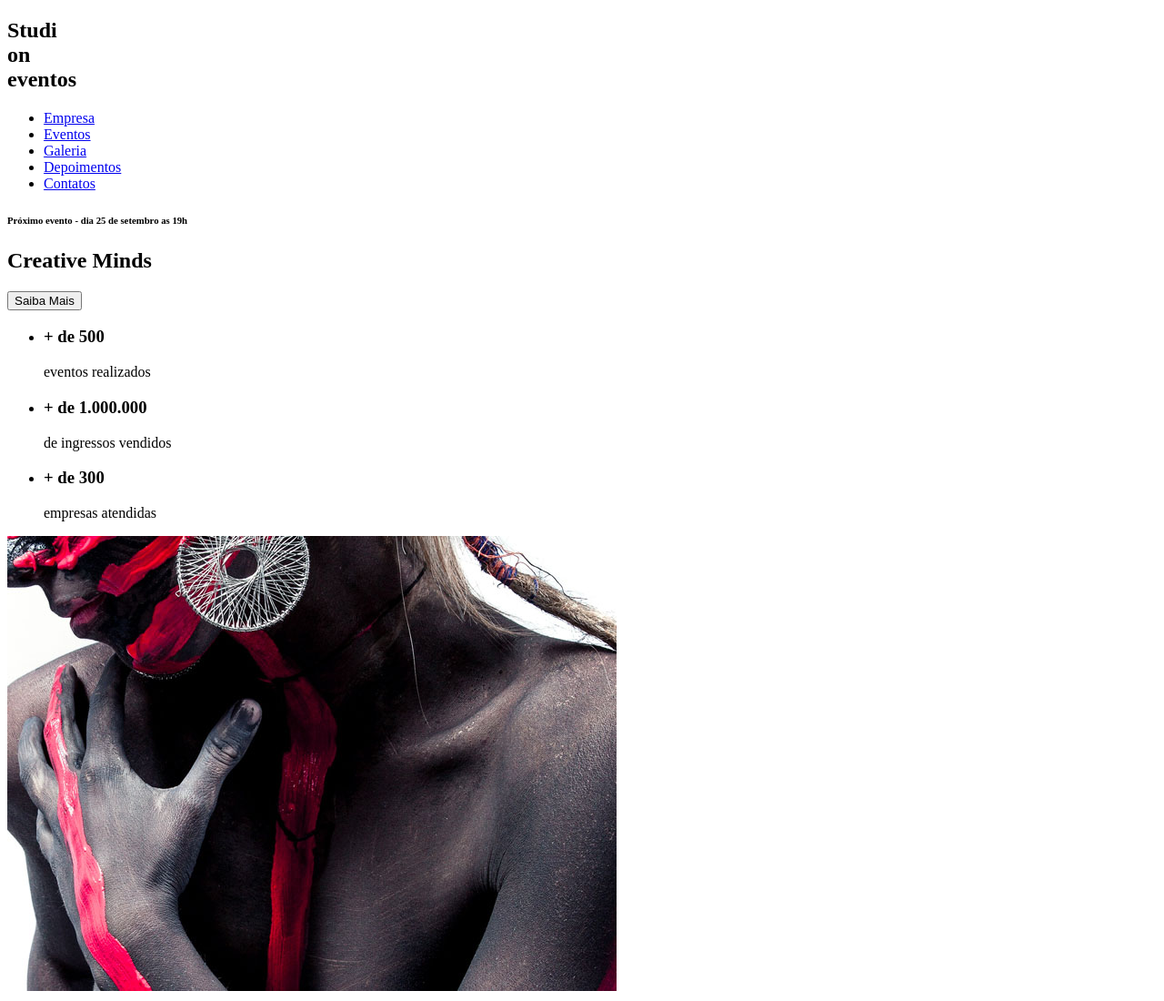
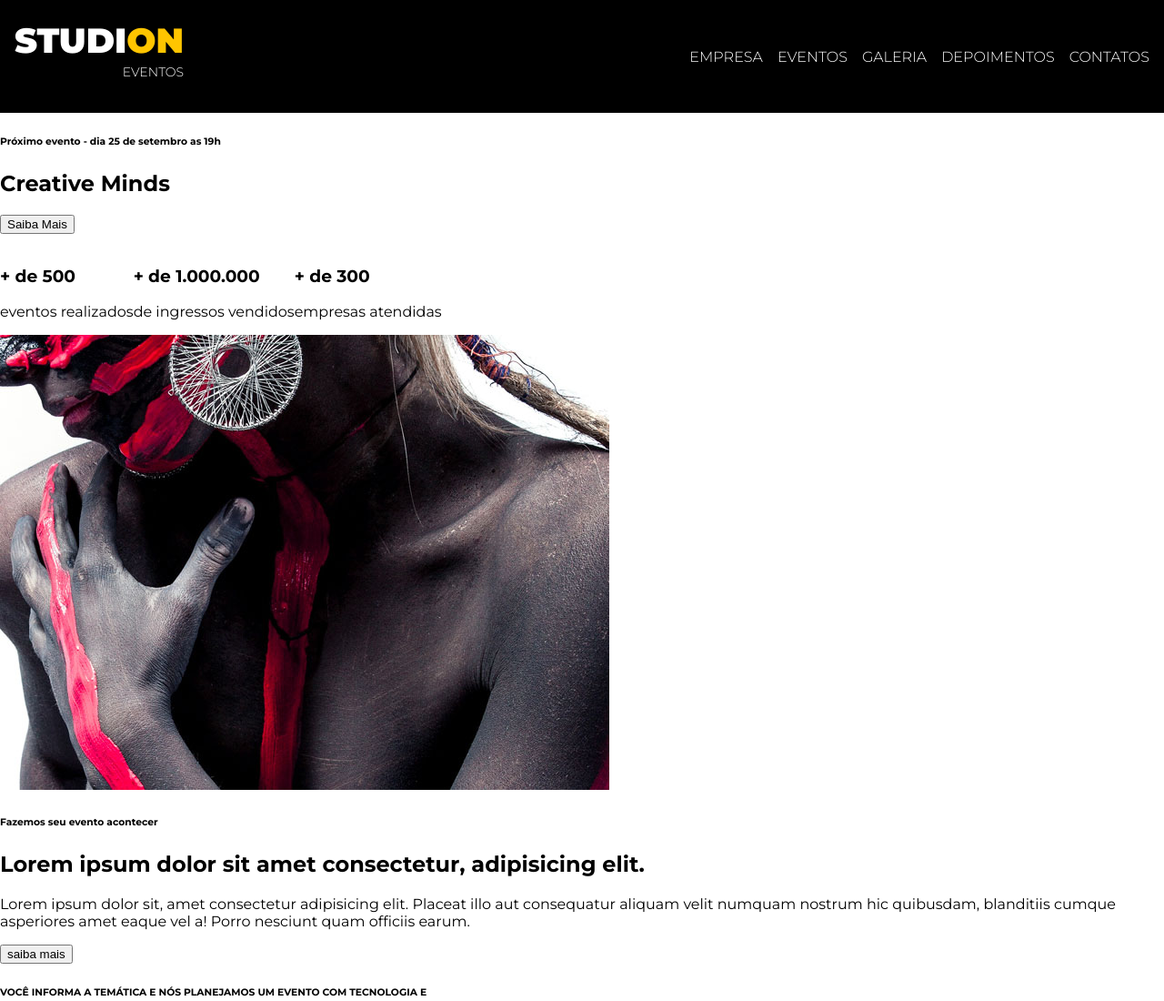
Before and after one commit to todd7/studion, a website: page src/index.html in a window 1280 px wide. Shown: the top 1100 px of the page at 91% size. Drawn offline with Linux system fonts and the light colour scheme.

Commit message:
iniciado estilo css

```diff
--- a/src/index.html
+++ b/src/index.html
@@ -5,13 +5,16 @@
 
   <meta name="viewport" content="width=device-width, initial-scale=1.0">
 
+  <link rel="stylesheet" href="./styles.css">
+
   <title>Studion</title>
 </head>
 <body>
-  <nav>
-    <h1>Studi<div>on</div> <span>eventos</span></h1>
+  <nav class="navbar">
+    <h1 class="logo-studion">Studi<span class="copy--primary">on</span>
+       <span class="logo-studion__subtitle">eventos</span></h1>
 
-    <ul>
+    <ul class="navbar__links">
       <li><a href="#empresa">Empresa</a></li>
       <li><a href="#eventos">Eventos</a></li>
       <li><a href="#galeria">Galeria</a></li>
@@ -95,7 +98,7 @@
 
     <hr>
 
-    <p><small>Studi<span>on</span> - Todos os direitos reservados</small></p>
+    <p><small class="logo-studion">Studi<span class="copy--primary">on</span> - Todos os direitos reservados</small></p>
   </footer>
 </body>
 </html>
--- /dev/null
+++ b/src/styles.css
@@ -0,0 +1,76 @@
+@import url('https://fonts.googleapis.com/css2?family=Montserrat:wght@300;400;700;900&display=swap');
+
+:root {
+  font-family: 'Montserrat', sans-serif;
+  --color-primary: #ffc500;
+  font-size: 16px;
+}
+
+* {
+  box-sizing: border-box;
+}
+
+body {
+  margin: 0;
+  padding-top: 7.75rem;
+}
+
+ul {
+  display: flex;
+  list-style: none;
+  padding-left: 0;
+}
+
+.navbar {
+  display: grid;
+  grid-template-columns: 1fr 9fr;
+  align-items: center;
+  position: fixed;
+
+  width: 100vw;
+  height: 7.75rem;
+
+  top: 0;
+  left: 0;
+
+  padding: 0 1rem;
+
+  background-color: #000;
+  color: #fff;
+}
+
+.navbar__links {
+  justify-self: end;
+}
+
+.navbar__links a {
+  font-weight: 300;
+  color: #fff;
+  text-transform: uppercase;
+  text-decoration: none;
+}
+
+.navbar__links a:hover {
+  color: var(--color-primary);
+}
+
+.navbar__links li {
+  margin-left: 1rem;
+}
+
+.logo-studion {
+  font-size: 2.375rem;
+  font-weight: 900;
+  line-height: 1ch;
+  text-transform: uppercase;
+  text-align: right;
+}
+
+.logo-studion__subtitle {
+  font-size: 0.875rem;
+  font-weight: 300;
+}
+
+.copy--primary {
+  color: var(--color-primary);
+}
```
